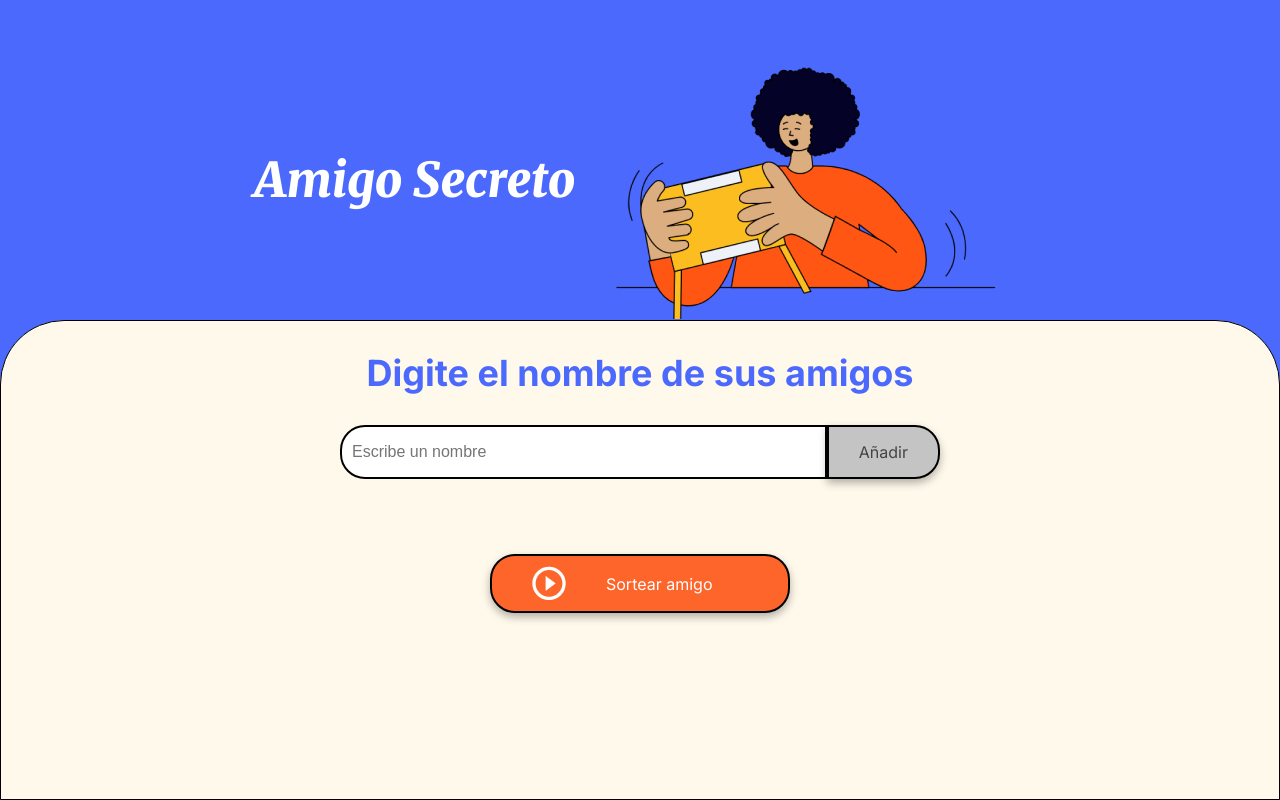
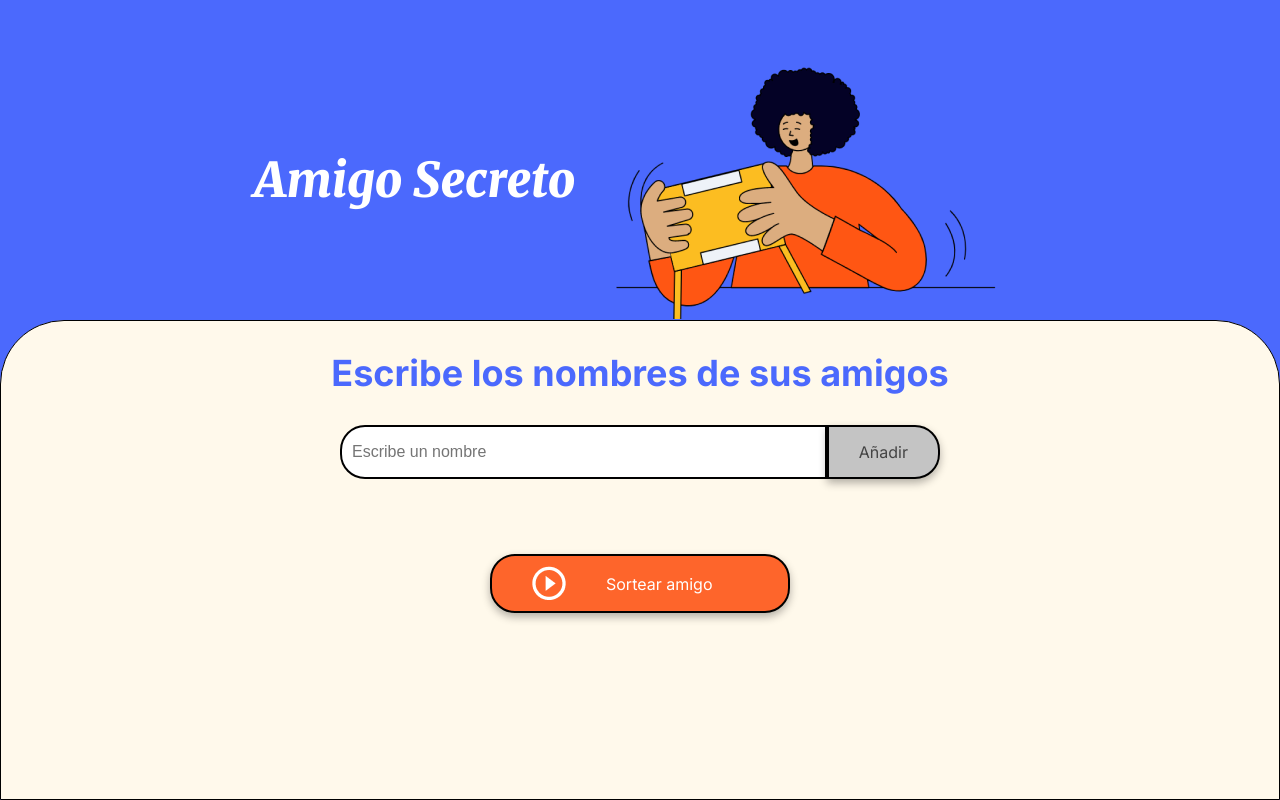
Before and after one commit to Deluchy/Challenge-Amigo-secreto, a plain HTML site: page index.html in a window 1280 px wide. Drawn offline with Linux system fonts and the light colour scheme.

Commit message:
Update index.html

```diff
--- a/index.html
+++ b/index.html
@@ -18,7 +18,7 @@
         </header>
 
         <section class="input-section">
-            <h2 class="section-title">Digite el nombre de sus amigos</h2>
+            <h2 class="section-title">Escribe los nombres de sus amigos</h2>
             <div class="input-wrapper">
                 <input type="text" id="amigo" class="input-name" placeholder="Escribe un nombre">
                 <button class="button-add" onclick="agregarAmigo()">Añadir</button>
```
